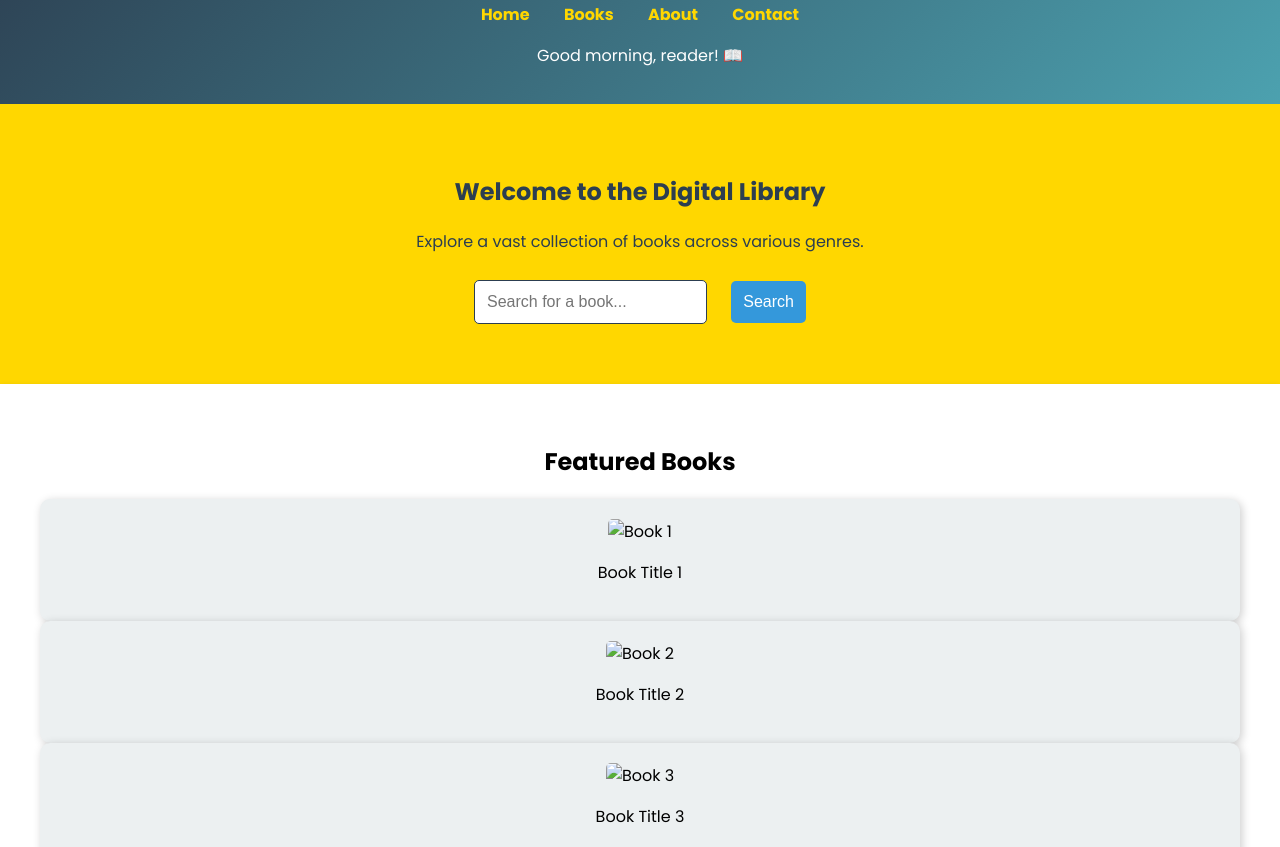
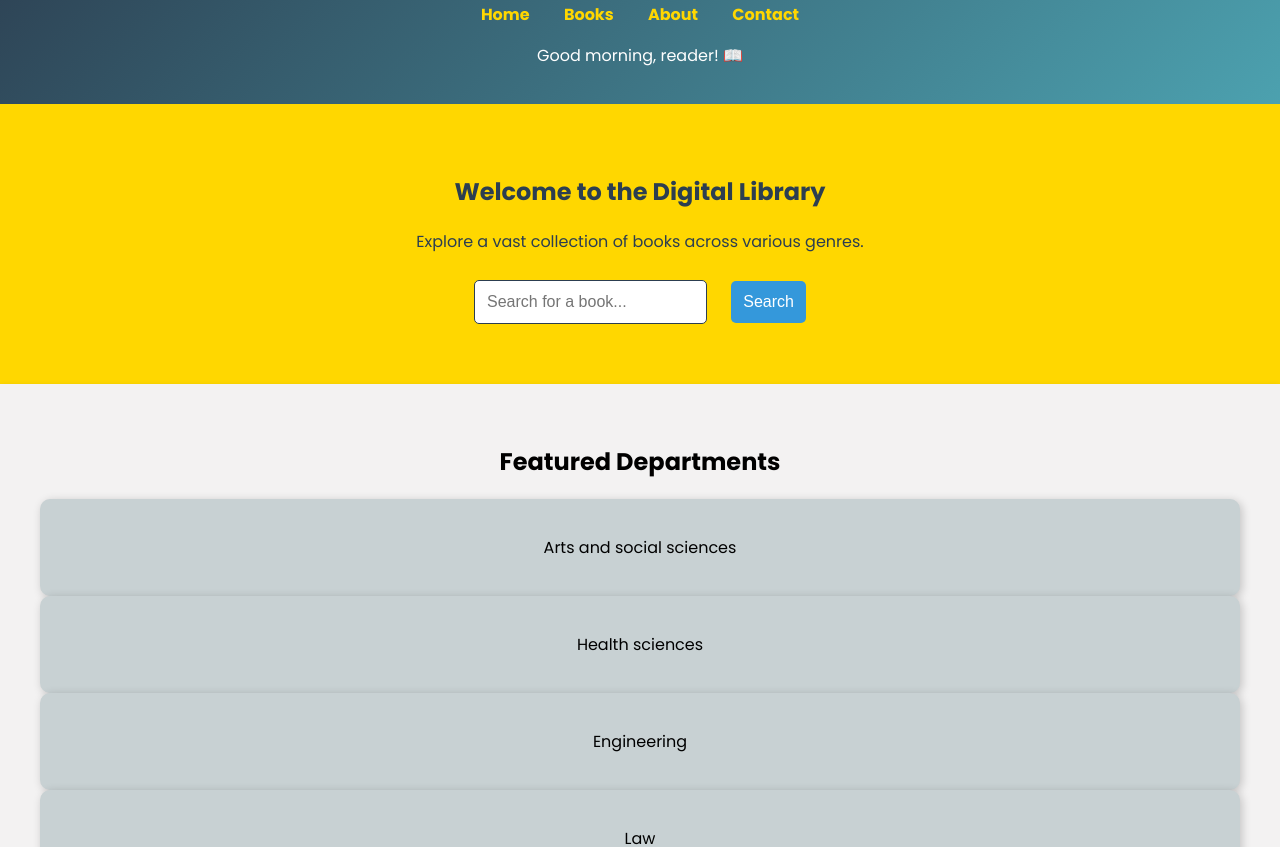
Before and after one commit to marie-dotcom/home, a plain HTML site: page index.html in a window 1280 px wide. Shown: the part 109-956 px from the top of the page. Drawn offline with Linux system fonts and the light colour scheme.

Commit message:
update
updated the html code

```diff
--- a/index.html
+++ b/index.html
@@ -27,20 +27,20 @@
         <button onclick="searchBooks()">Search</button>
     </section>
 
-    <section class="books">
-        <h2>Featured Books</h2>
+    <section class="departments">
+        <h2>Featured Departments</h2>
         <div id="bookList">
-            <div class="book">
-                <img src="book1.jpg" alt="Book 1">
-                <p>Book Title 1</p>
+            <div class="department">
+                <p>Arts and social sciences</p>
             </div>
-            <div class="book">
-                <img src="book2.jpg" alt="Book 2">
-                <p>Book Title 2</p>
+            <div class="department">
+                <p>Health sciences</p>
             </div>
-            <div class="book">
-                <img src="book3.jpg" alt="Book 3">
-                <p>Book Title 3</p>
+            <div class="department">
+                <p>Engineering</p>
+            </div>
+            <div class="department" >
+                <p>Law</p>
             </div>
         </div>
     </section>
--- a/styles.css
+++ b/styles.css
@@ -61,9 +61,9 @@ nav ul li a {
 }
 
 /* Book Section */
-.books {
+.departments {
     padding: 40px;
-    background-color: white;
+    background-color: rgba(155, 57, 57, 0.007);
     box-shadow: 0px 4px 8px rgba(0, 0, 0, 0.2);
 }
 
@@ -73,17 +73,13 @@ nav ul li a {
     gap: 20px;
 }
 
-.book {
-    background: #ecf0f1;
+.department {
+    background: #c8d1d3;
     padding: 20px;
     border-radius: 10px;
     box-shadow: 2px 2px 10px rgba(0, 0, 0, 0.2);
 }
 
-.book img {
-    width: 120px;
-    border-radius: 5px;
-}
 
 footer {
     background: #34495E;
```
